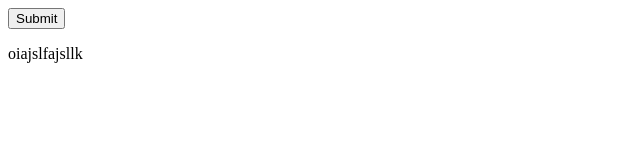
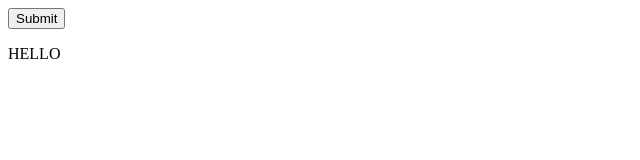
Before and after one commit to grandeto/git_started, a plain HTML site: page index.html in a window 1280 px wide. Shown: the full height of the page, 0-640 px from the left. Drawn offline with Linux system fonts and the light colour scheme.

Commit message:
Revert "feature/3 paragraph changed to skdsdfjjsdlfjl"
This reverts commit
313c319a0a27c67631514ce57077bb9f67f5b648.

```diff
--- a/index.html
+++ b/index.html
@@ -9,7 +9,7 @@
 
 <body class="new class">
     <button type="submit">Submit</button>
-    <p>oiajslfajsllk</p>
+    <p>HELLO</p>
 </body>
 
 </html>
```
